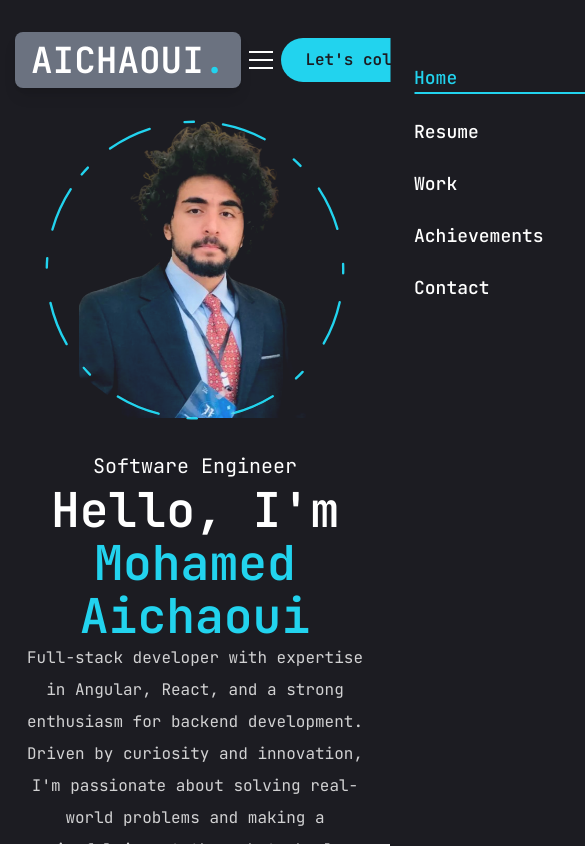
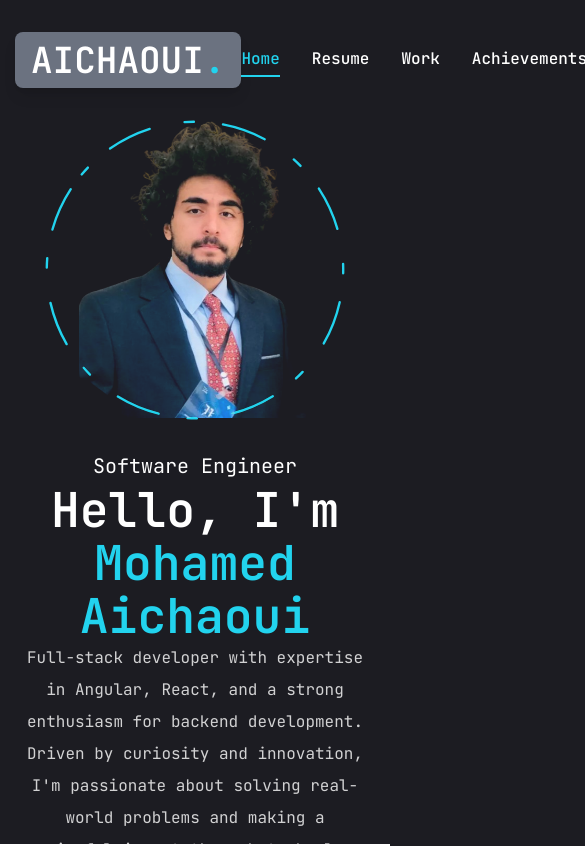
Before and after one commit to mohamedaichaouiii/project, a Next.js app: page / in a window 390 px wide. Shown: the top 846 px of the page, 585 px wide, since content can reach past the window. Built offline with nearby package versions, Linux system fonts and the light colour scheme.

Commit message:
Update Nav.jsx

```diff
--- a/components/Nav.jsx
+++ b/components/Nav.jsx
@@ -1,103 +1,47 @@
 "use client";
 import Link from "next/link";
-import { usePathname } from "next/navigation";
-import { useState } from "react";
+import { usePathname } from 'next/navigation';
 
 const links = [
-  { name: "home", path: "/" },
-  { name: "resume", path: "/resume" },
-  { name: "work", path: "/work" },
-  { name: "Achievements", path: "/extra" },
-  { name: "contact", path: "/contact" },
+  {
+    name: "home",
+    path: "/"
+  },
+  {
+    name: "resume",
+    path: "/resume"
+  },
+  {
+    name: "work",
+    path: "/work"
+  },
+  {
+    name: "Achievements",
+    path: "/extra",
+  },
+  {
+    name: "contact",
+    path: "/contact"
+  },
 ];
 
 const Nav = () => {
-  const pathname = usePathname();
-  const [isOpen, setIsOpen] = useState(false);
-
-  const toggleMenu = () => setIsOpen(!isOpen);
+  const pathname = usePathname(); // Get the current pathname
+  console.log(pathname);
 
   return (
-    <nav className="flex items-center">
-      {/* Desktop Menu */}
-      <div className="hidden md:flex gap-8">
+    <nav className="flex gap-8">
       {links.map((link, index) => (
         <Link
           href={link.path}
           key={index}
           className={`capitalize font-medium transition-all hover:text-cyan-400 ${
-              link.path === pathname
-                ? "text-cyan-400 border-b-2 border-cyan-400"
-                : "text-white"
+            link.path === pathname ? "text-cyan-400 border-b-2 border-cyan-400" : "text-white"
           }`}
         >
           {link.name}
         </Link>
       ))}
-      </div>
-
-      {/* Hamburger Button for Mobile */}
-      <button
-        className="md:hidden flex flex-col gap-1.5 p-2 focus:outline-none"
-        onClick={toggleMenu}
-        aria-label="Toggle navigation menu"
-      >
-        <span
-          className={`w-6 h-0.5 bg-white transition-transform duration-300 ${
-            isOpen ? "rotate-45 translate-y-2" : ""
-          }`}
-        ></span>
-        <span
-          className={`w-6 h-0.5 bg-white transition-opacity duration-300 ${
-            isOpen ? "opacity-0" : ""
-          }`}
-        ></span>
-        <span
-          className={`w-6 h-0.5 bg-white transition-transform duration-300 ${
-            isOpen ? "-rotate-45 -translate-y-2" : ""
-          }`}
-        ></span>
-      </button>
-
-      {/* Mobile Menu */}
-      <div
-        className={`fixed top-0 right-0 h-full bg-primary w-3/4 max-w-xs flex flex-col gap-6 p-6 transition-transform duration-300 ease-in-out md:hidden z-50 ${
-          isOpen ? "translate-x-0" : "translate-x-full"
-        }`}
-      >
-        {/* Close Button */}
-        <button
-          className="self-end p-2"
-          onClick={toggleMenu}
-          aria-label="Close navigation menu"
-        >
-          <span className="w-6 h-0.5 bg-white rotate-45 absolute"></span>
-          <span className="w-6 h-0.5 bg-white -rotate-45"></span>
-        </button>
-        {/* Mobile Links */}
-        {links.map((link, index) => (
-          <Link
-            href={link.path}
-            key={index}
-            className={`capitalize font-medium text-lg transition-all hover:text-cyan-400 ${
-              link.path === pathname
-                ? "text-cyan-400 border-b-2 border-cyan-400"
-                : "text-white"
-            }`}
-            onClick={toggleMenu} // Close menu on link click
-          >
-            {link.name}
-          </Link>
-        ))}
-      </div>
-
-      {/* Overlay for Mobile */}
-      {isOpen && (
-        <div
-          className="fixed inset-0 bg-black/50 md:hidden z-40"
-          onClick={toggleMenu}
-        ></div>
-      )}
     </nav>
   );
 };
```
Lines whose indentation alone changed are shown as unchanged.
